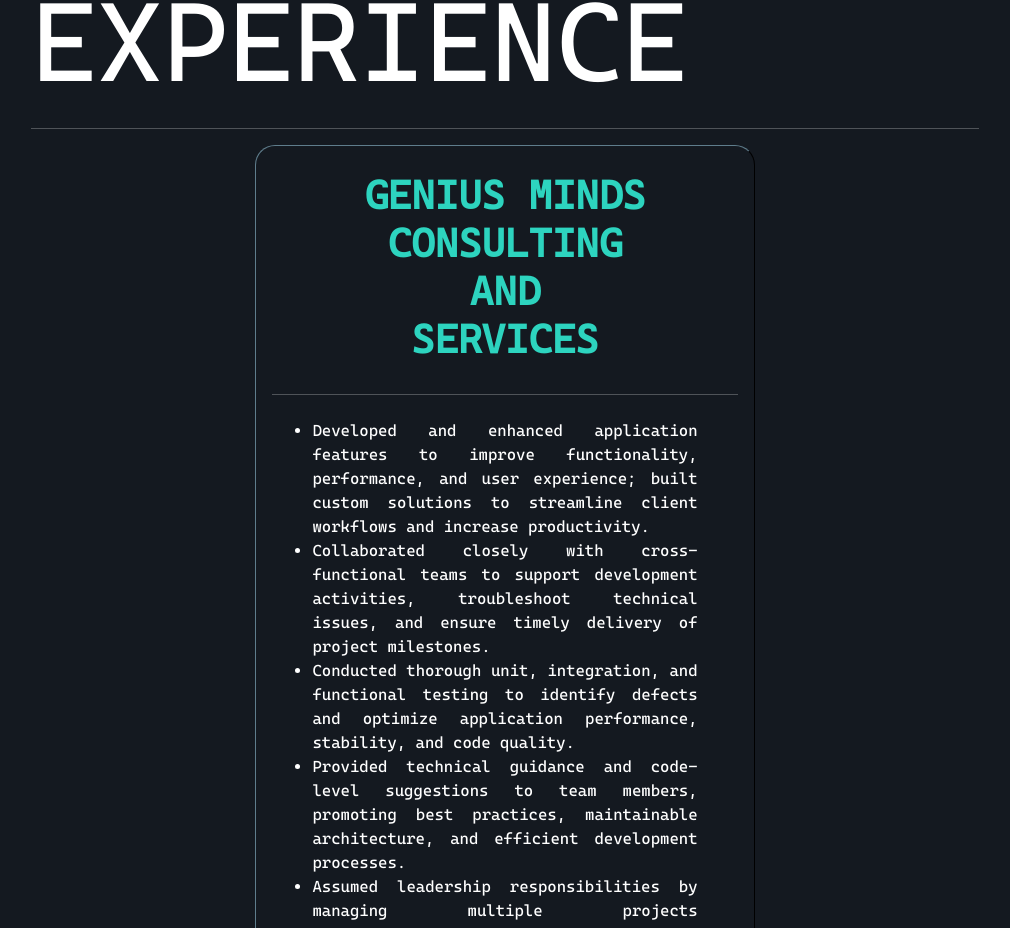
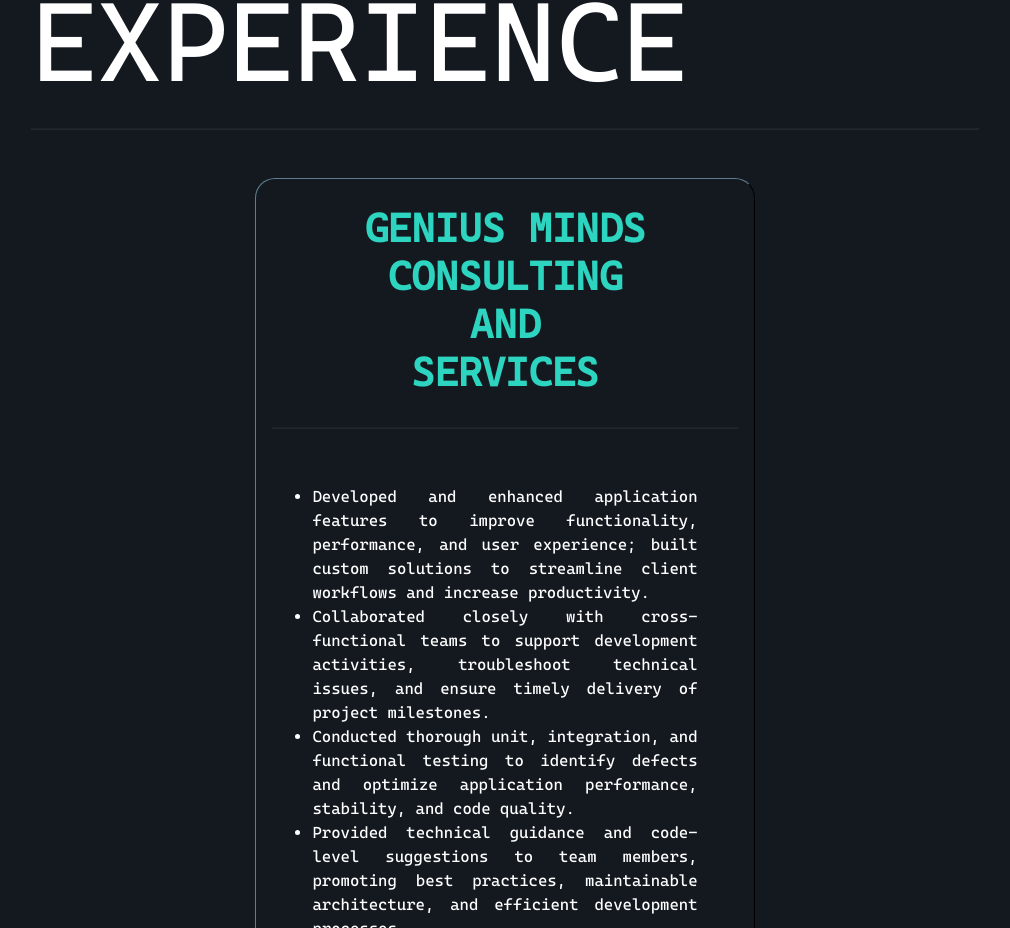
Before and after one commit to Ameya19/Portfolio, an Angular app: page / in a window 1280 px wide. Shown: the part 2157-3085 px from the top of the page, without its empty margins (135-1145 px from the left). Built offline with nearby package versions, Linux system fonts and the light colour scheme.

Commit message:
Updated the css for experience block.

```diff
--- a/src/app/core/templates/experience/experience.component.css
+++ b/src/app/core/templates/experience/experience.component.css
@@ -66,3 +66,13 @@
     margin-right: 0;
   }
 }
+
+hr {
+  display: block;
+  margin-left: auto;
+  border-style: inset;
+  border-width: 1px;
+  border-color: rgba(255, 255, 255, 0.248);
+  margin-bottom: 15vh;
+  margin-bottom: 3em;
+}
--- a/src/app/core/templates/projects/projects.component.html
+++ b/src/app/core/templates/projects/projects.component.html
@@ -19,7 +19,6 @@
                 </div>
             </div>
         </div>
-
     </div>
 </div>
 <div class="more-git-projects">
```
